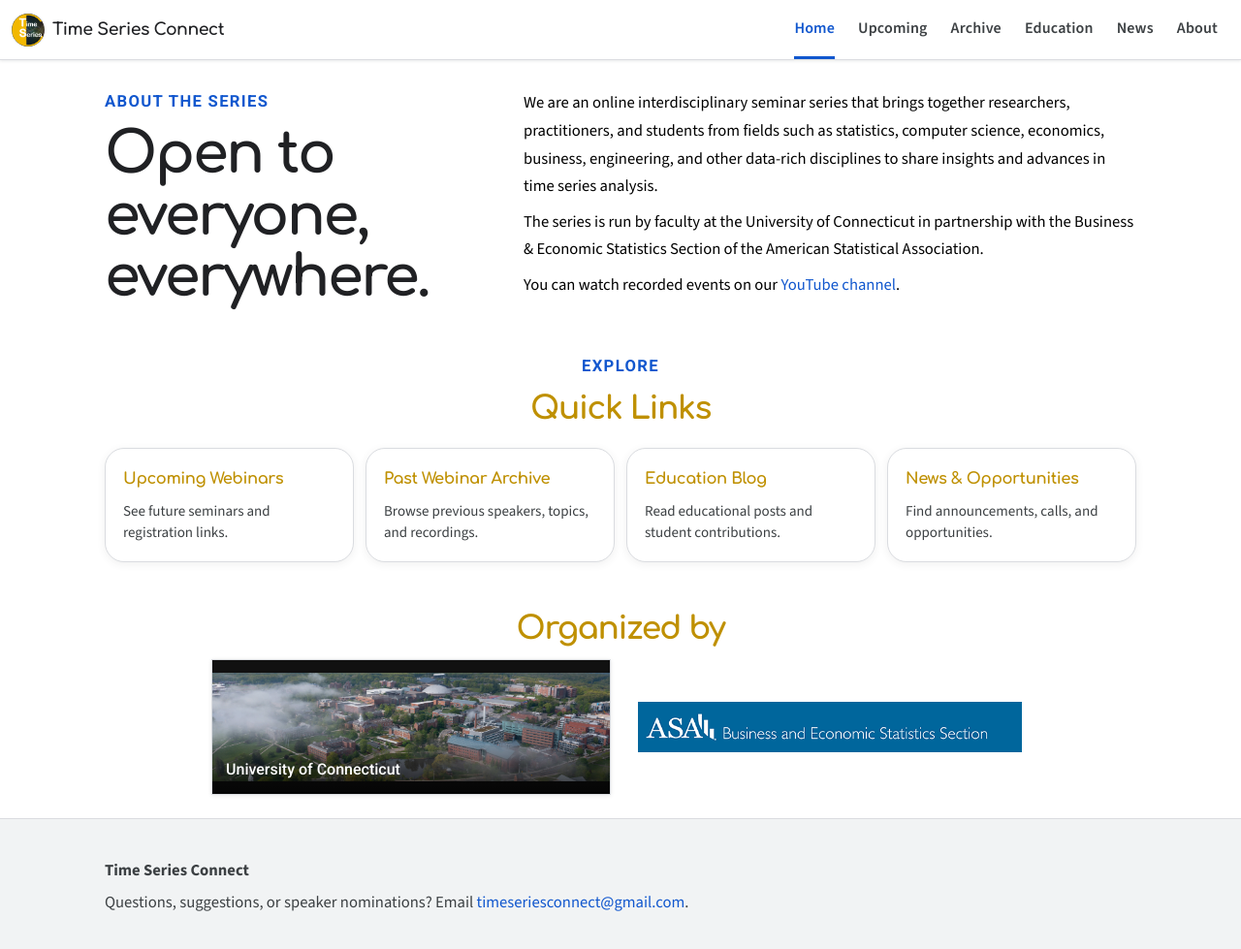
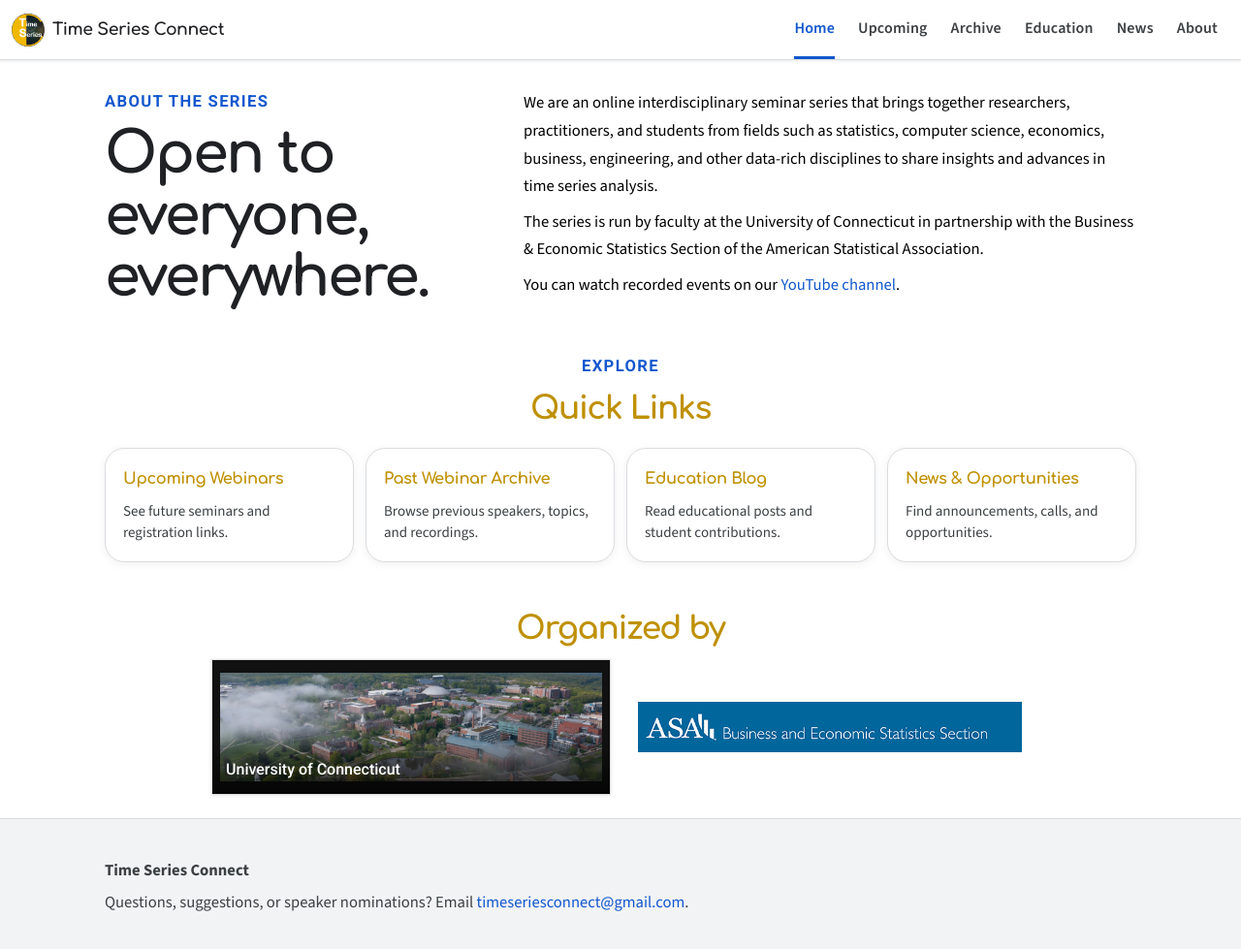
Before and after one commit to yaozheng-stat/time-series-connect, a Jekyll site: the page built from index.md, in a window 1280 px wide and 982 px high. Shown: the top 979 px of the window at 97% size. Built offline with Jekyll 4.4.1, drawn with Linux system fonts in a browser that asks for light colours.

Commit message:
resize logo

```diff
--- a/assets/css/homepage-spacing.css
+++ b/assets/css/homepage-spacing.css
@@ -89,6 +89,7 @@
 .partner-card,
 .uconn-card,
 .asa-card{
+  padding:8px;
   min-height:140px;
 }
 
@@ -140,12 +141,10 @@
   }
 }
 
-.asa-card{
-  padding:8px;
-}
-
 .asa-card img{
-  width: 100%;
-  height: 100%;
+  width:auto;
+  height:112px;
+  max-width:100%;
+  max-height:none;
   object-fit:contain;
 }
```
